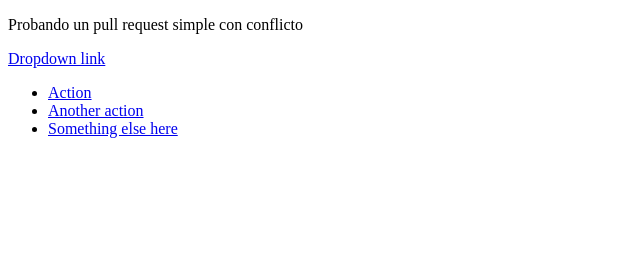
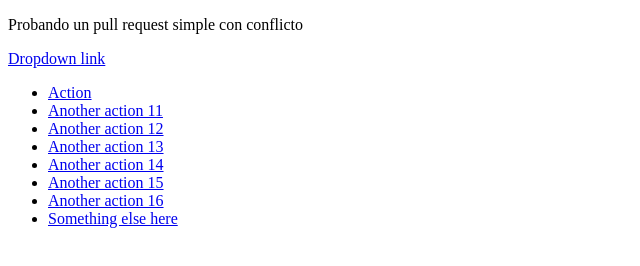
Before and after one commit to SebaGallegos/test-pr, a plain HTML site: page index.html in a window 1280 px wide. Shown: the whole page, without its empty margins (0-640 px from the left). Drawn offline with Linux system fonts and the light colour scheme.

Commit message:
refactor: 4 more options added

```diff
--- a/index.html
+++ b/index.html
@@ -13,9 +13,15 @@
     Dropdown link
   </a>
 
+
   <ul class="dropdown-menu">
     <li><a class="dropdown-item" href="#">Action</a></li>
-    <li><a class="dropdown-item" href="#">Another action</a></li>
+    <li><a class="dropdown-item" href="#">Another action 11</a></li>
+    <li><a class="dropdown-item" href="#">Another action 12</a></li>
+    <li><a class="dropdown-item" href="#">Another action 13</a></li>
+    <li><a class="dropdown-item" href="#">Another action 14</a></li>
+    <li><a class="dropdown-item" href="#">Another action 15</a></li>
+    <li><a class="dropdown-item" href="#">Another action 16</a></li>
     <li><a class="dropdown-item" href="#">Something else here</a></li>
   </ul>
 </div>
```
